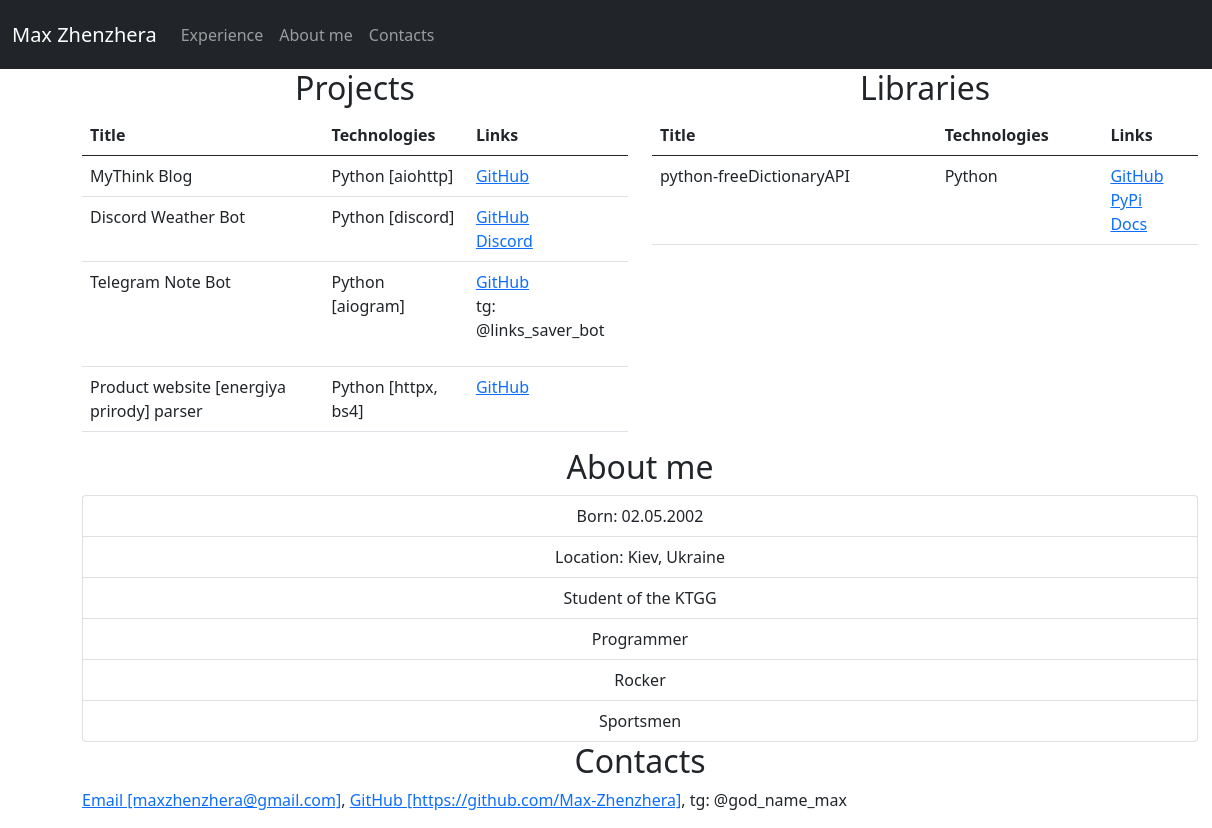
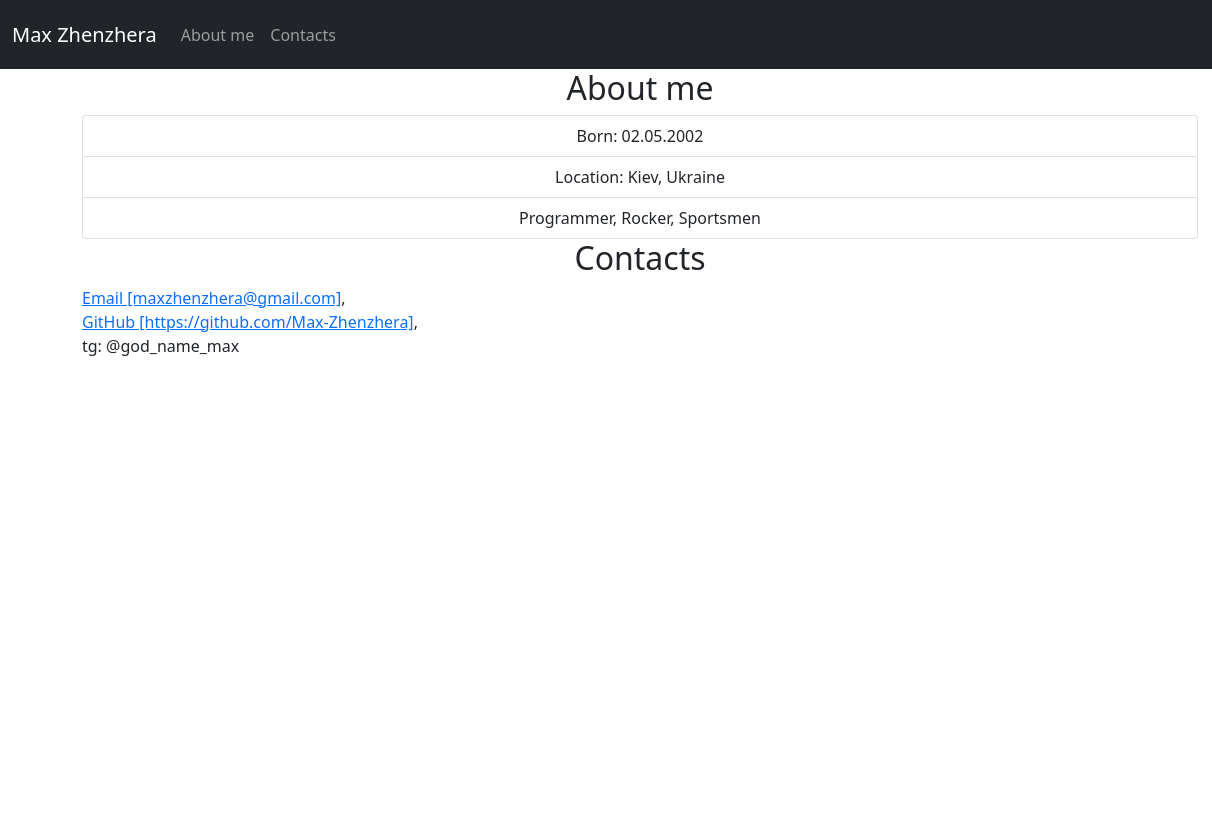
Before and after one commit to Max-Zhenzhera/max-zhenzhera.github.io, a plain HTML site: page index.html in a window 1280 px wide. Shown: the full height of the page, 0-1212 px from the left. After the commit the page ends 800 px from the top, so only its background shows below. Drawn offline with nearby package versions, Linux system fonts and the light colour scheme.

Commit message:
update page content

```diff
--- a/index.html
+++ b/index.html
@@ -58,9 +58,6 @@
 			<div class="collapse navbar-collapse" id="navbarSupportedContent">
 				<ul class="navbar-nav me-auto mb-2 mb-lg-0">
 					<li class="nav-item">
-						<a class="nav-link" aria-current="page" href="#experience">Experience</a>
-					</li>
-					<li class="nav-item">
 						<a class="nav-link" href="#about-me">About me</a>
 					</li>
 					<li class="nav-item">
@@ -84,115 +81,6 @@
 		</div>
 	</nav>
 
-	<div class="container" id="experience">
-		<div class="row">
-
-			<div class="col">
-				<h2 class="text-center">Projects</h2>
-
-				<table class="table">
-					<thead>
-
-						<tr>
-							<th scope="col">Title</th>
-							<th scope="col">Technologies</th>
-							<th scope="col">Links</th>
-						</tr>
-
-					</thead>
-					<tbody>
-
-						<tr>
-							<td>
-								MyThink Blog
-							</td>
-							<td>
-								Python [aiohttp]
-							</td>
-							<td>
-								<a href="https://github.com/Max-Zhenzhera/async_blog__aiohttp">GitHub</a>
-							</td>
-						</tr>
-						<tr>
-							<td>
-								Discord Weather Bot
-							</td>
-							<td>
-								Python [discord]
-							</td>
-							<td>
-								<a href="https://github.com/Max-Zhenzhera/discord_weather_bot">GitHub</a>
-								<br>
-								<a href="https://discord.com/oauth2/authorize?client_id=819907445505130496&permissions=0&scope=bot">Discord</a>
-							</td>
-						</tr>
-						<tr>
-							<td>
-								Telegram Note Bot
-							</td>
-							<td>
-								Python [aiogram]
-							</td>
-							<td>
-								<a href="https://github.com/Max-Zhenzhera/tg_note_bot">GitHub</a>
-								<br>
-								<p>tg: @links_saver_bot</p>
-							</td>
-						</tr>
-						<tr>
-							<td>
-								Product website [energiya prirody] parser
-							</td>
-							<td>
-								Python [httpx, bs4]
-							</td>
-							<td>
-								<a href="https://github.com/Max-Zhenzhera/energiya-prirody-parser">GitHub</a>
-							</td>
-						</tr>
-
-					</tbody>
-				</table>
-			</div>
-
-			<div class="col">
-				<h2 class="text-center">Libraries</h2>
-
-				<table class="table">
-					<thead>
-
-						<tr>
-							<th scope="col">Title</th>
-							<th scope="col">Technologies</th>
-							<th scope="col">Links</th>
-						</tr>
-
-					</thead>
-					<tbody>
-
-						<tr>
-							<td>
-								python-freeDictionaryAPI
-							</td>
-							<td>
-								Python
-							</td>
-							<td>
-								<a href="https://github.com/Max-Zhenzhera/python-freeDictionaryAPI">GitHub</a>
-								<br>
-								<a href="https://pypi.org/project/python-freeDictionaryAPI/">PyPi</a>
-								<br>
-								<a href="https://python-freedictionaryapi.readthedocs.io/en/latest/">Docs</a>
-							</td>
-						</tr>
-
-					</tbody>
-				</table>
-			</div>
-
-		</div>
-	</div>
-
 	<div class="container" id="about-me">
 		<div class="row">
 
@@ -202,10 +90,7 @@
 				<ul class="list-group">
 					<li class="list-group-item text-center">Born: 02.05.2002</li>
 					<li class="list-group-item text-center">Location: Kiev, Ukraine</li>
-					<li class="list-group-item text-center">Student of the KTGG</li>
-					<li class="list-group-item text-center">Programmer</li>
-					<li class="list-group-item text-center">Rocker</li>
-					<li class="list-group-item text-center">Sportsmen</li>
+					<li class="list-group-item text-center">Programmer, Rocker, Sportsmen</li>
 				</ul>
 			</div>
 		</div>
@@ -213,13 +98,13 @@
 
 	<div class="container" id="contacts">
 		<div class="row">
-
 			<div class="col">
 				<h2 class="text-center">Contacts</h2>
-
 				<p>
 					<a href="mailto: maxzhenzhera@gmail.com">Email [maxzhenzhera@gmail.com]</a>,
+					<br>
 					<a href="https://github.com/Max-Zhenzhera">GitHub [https://github.com/Max-Zhenzhera]</a>,
+					<br>
 					tg: @god_name_max
 				</p>
 			</div>
```
